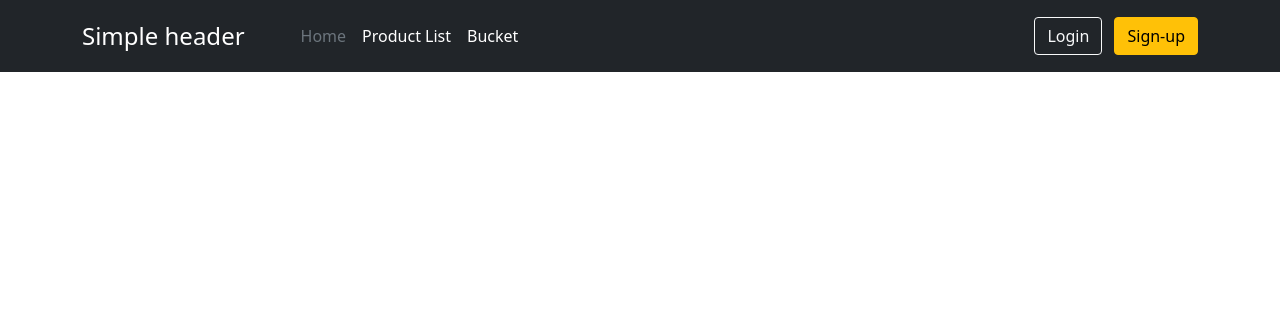
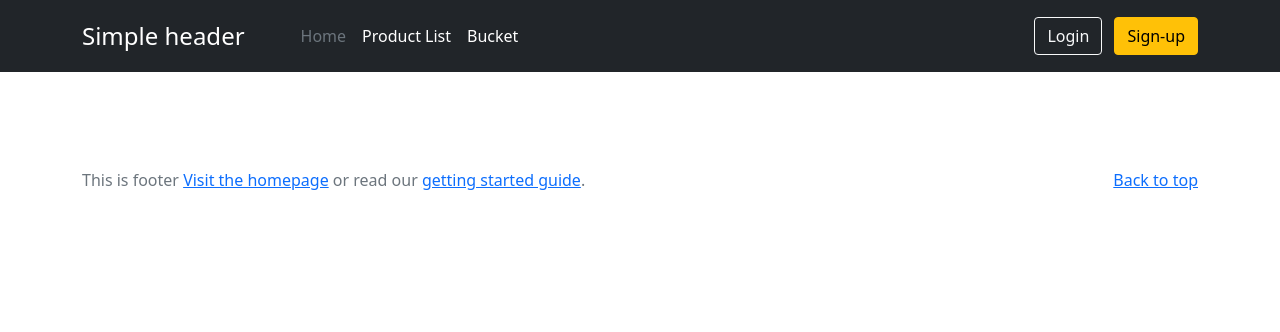
Before and after one commit to Boryslav-dev/PHP-project-mysite, a PHP site: page /views/layouts/site.php in a window 1280 px wide. Shown: the top 332 px of the page. Run offline with PHP 8.4, Linux system fonts and the light colour scheme.

Commit message:
Create footer

```diff
--- /dev/null
+++ b/views/layouts/footer.php
@@ -0,0 +1,8 @@
+<footer class="text-muted py-5">
+    <div class="container">
+        <p class="float-end mb-1">
+            <a href="#">Back to top</a>
+        </p>
+        <p class="mb-0">This is footer <a href="/">Visit the homepage</a> or read our <a href="/docs/5.0/getting-started/introduction/">getting started guide</a>.</p>
+    </div>
+</footer>
--- a/views/layouts/site.php
+++ b/views/layouts/site.php
@@ -21,5 +21,6 @@
 </div>
 <br class="clearfix" />
 <!-- Footer -->
+<?php include "footer.php"; ?>
 </body>
 </html>
```
